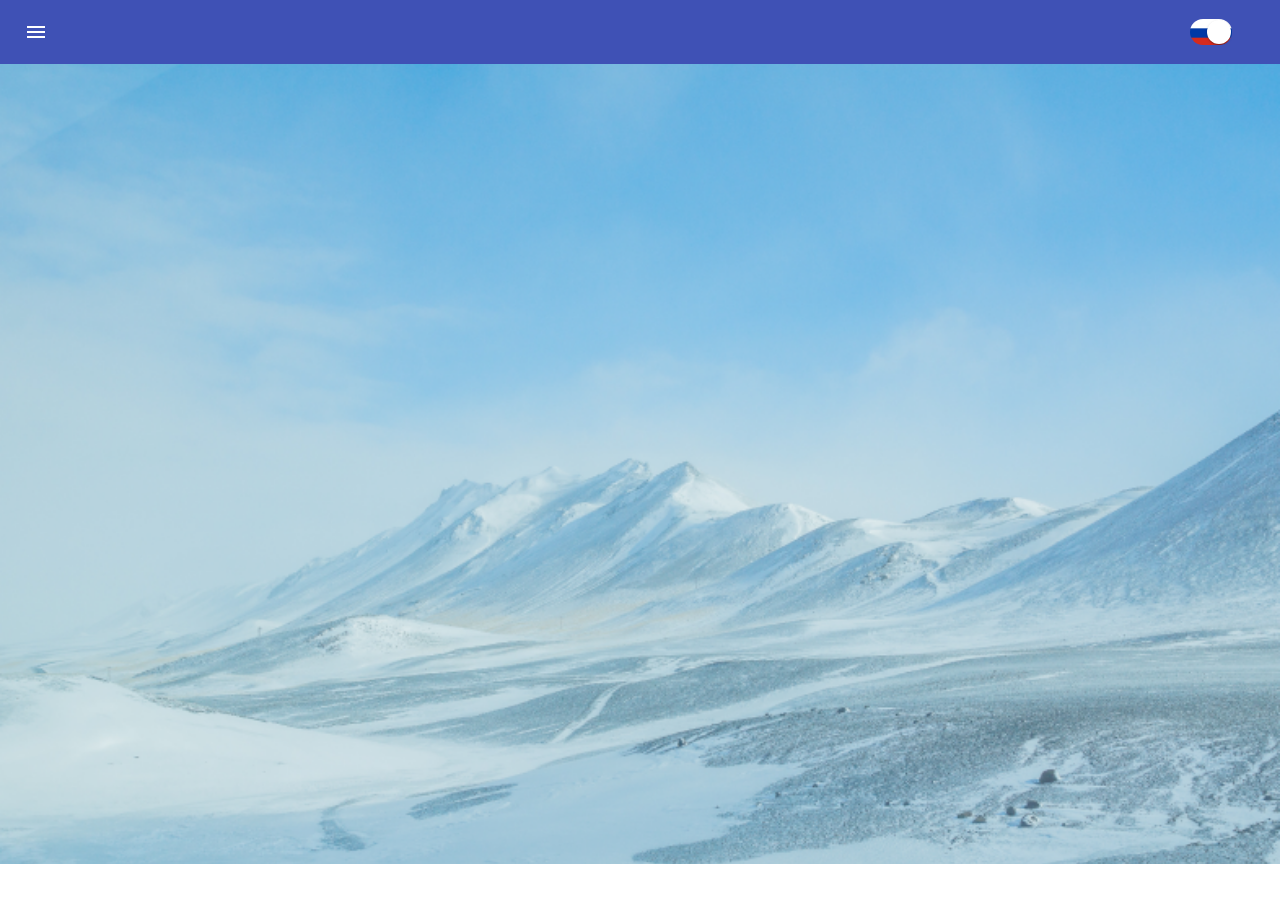
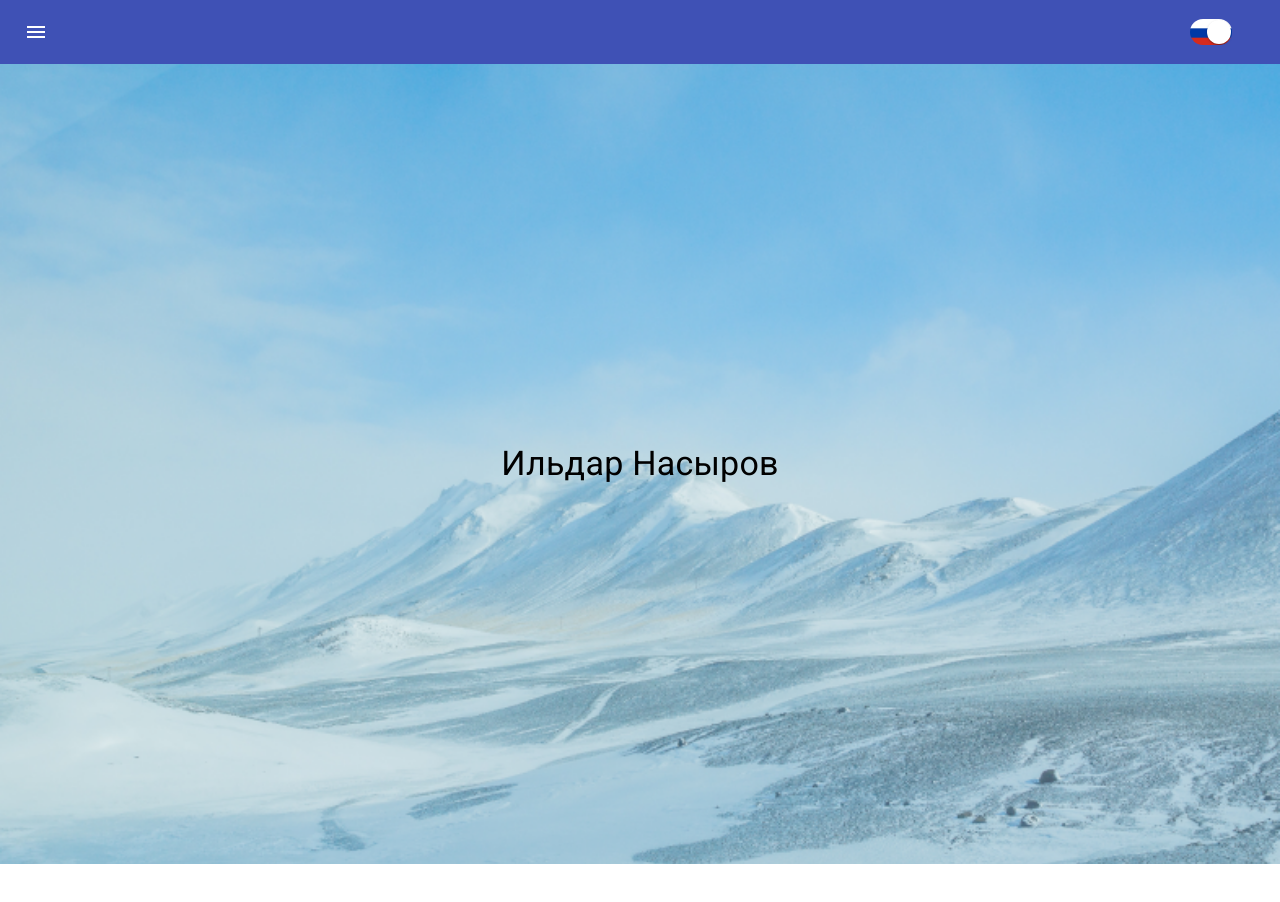
Before and after one commit to buugaaga/buugaaga.github.io, a React (Create React App) app: page /#/ in a window 1280 px wide. Shown: the top 902 px of the page. Built offline with nearby package versions, Linux system fonts and the light colour scheme.

Commit message:
Change json data from first to name

```diff
--- a/src/components/Home/First.js
+++ b/src/components/Home/First.js
@@ -10,7 +10,7 @@ import natureMinBg from '../../images/natureMin.png'
 import enText from '../../translations/translations.json'
 import ruText from '../../translations/translations-ru.json'
 
-export const First = ({ru}) => {
+export const First = ({text}) => {
 
   const [ src, placeholder ] = useProgressiveImage(natureBg, natureMinBg)
 
@@ -31,7 +31,7 @@ export const First = ({ru}) => {
       <Typography
         variant='h4'
       >
-        { ru ? ruText.homeFirst : enText.homeFirst }
+        { text.name }
       </Typography>
 
     </Grid>
--- a/src/components/Home/MainHome.js
+++ b/src/components/Home/MainHome.js
@@ -15,7 +15,7 @@ export const MainHome = ({ru, text}) => {
       maxWidth={false}
       disableGutters
     >
-      <First ru={ru} />
+      <First text={text} />
       <Second  text={text} />
       <Education text={text} />
     </Container>
--- a/src/translations/translations-ru.json
+++ b/src/translations/translations-ru.json
@@ -1,6 +1,6 @@
 {
   "home": {
-    "first": "Ильдар Насыров",
+    "name": "Ильдар Насыров",
     "secondLeft": "Предлагаю услуги по разработке веб приложений на javascript. В своей работе использую современные технологии на основе React.",
     "secondRight": "Качественное выполнение и уважительное отношение",
     "educationTitle": "Образование",
--- a/src/translations/translations.json
+++ b/src/translations/translations.json
@@ -1,6 +1,6 @@
 {
   "home": {
-    "first": "El'dar Nasyrov",
+    "name": "El'dar Nasyrov",
     "secondLeft": "I offer services for developing web applications in javascript. In my work I use modern technologies based on React.",
     "secondRight": "Quality execution and respect",
     "educationTitle": "Education",
```
